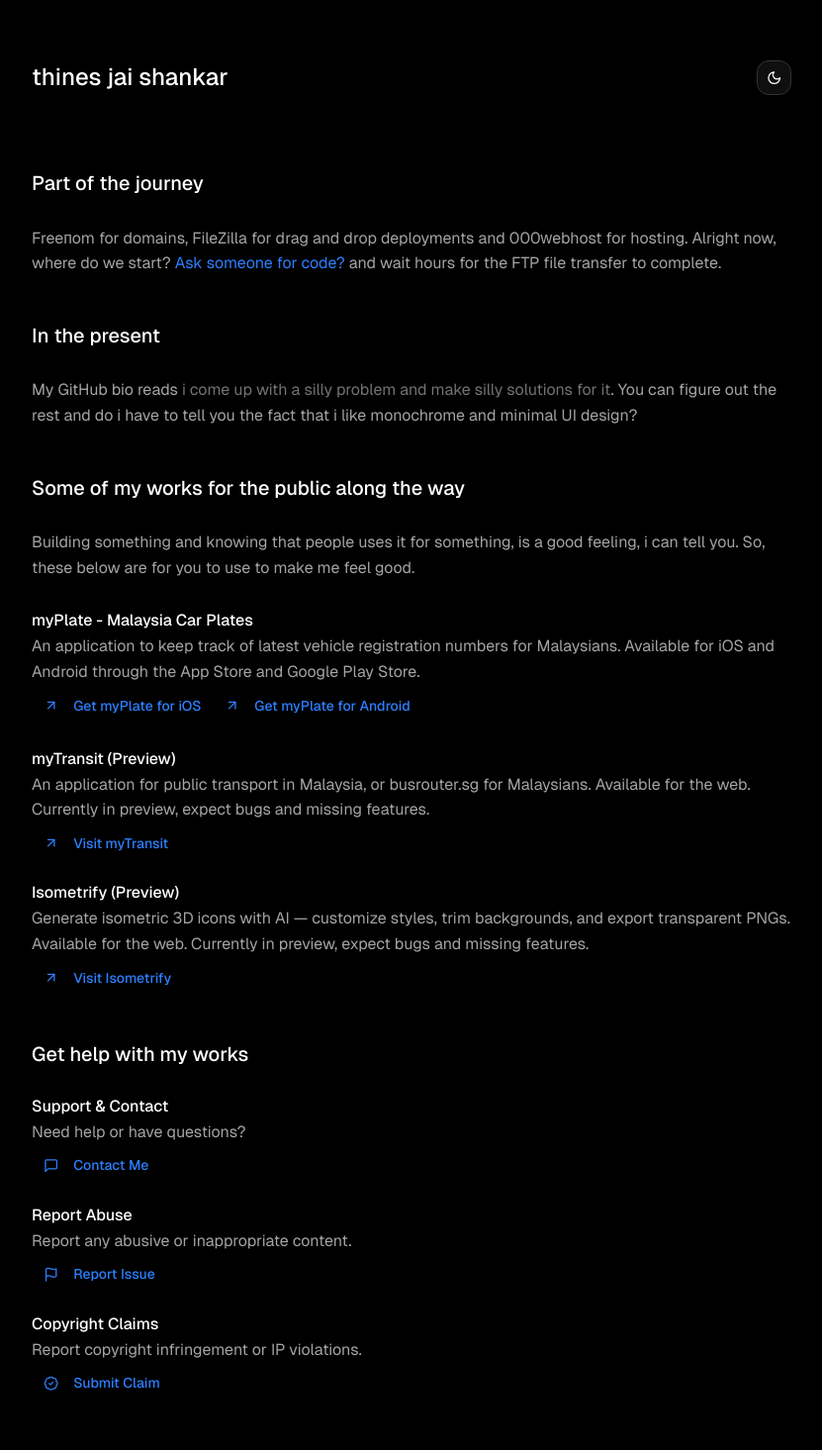
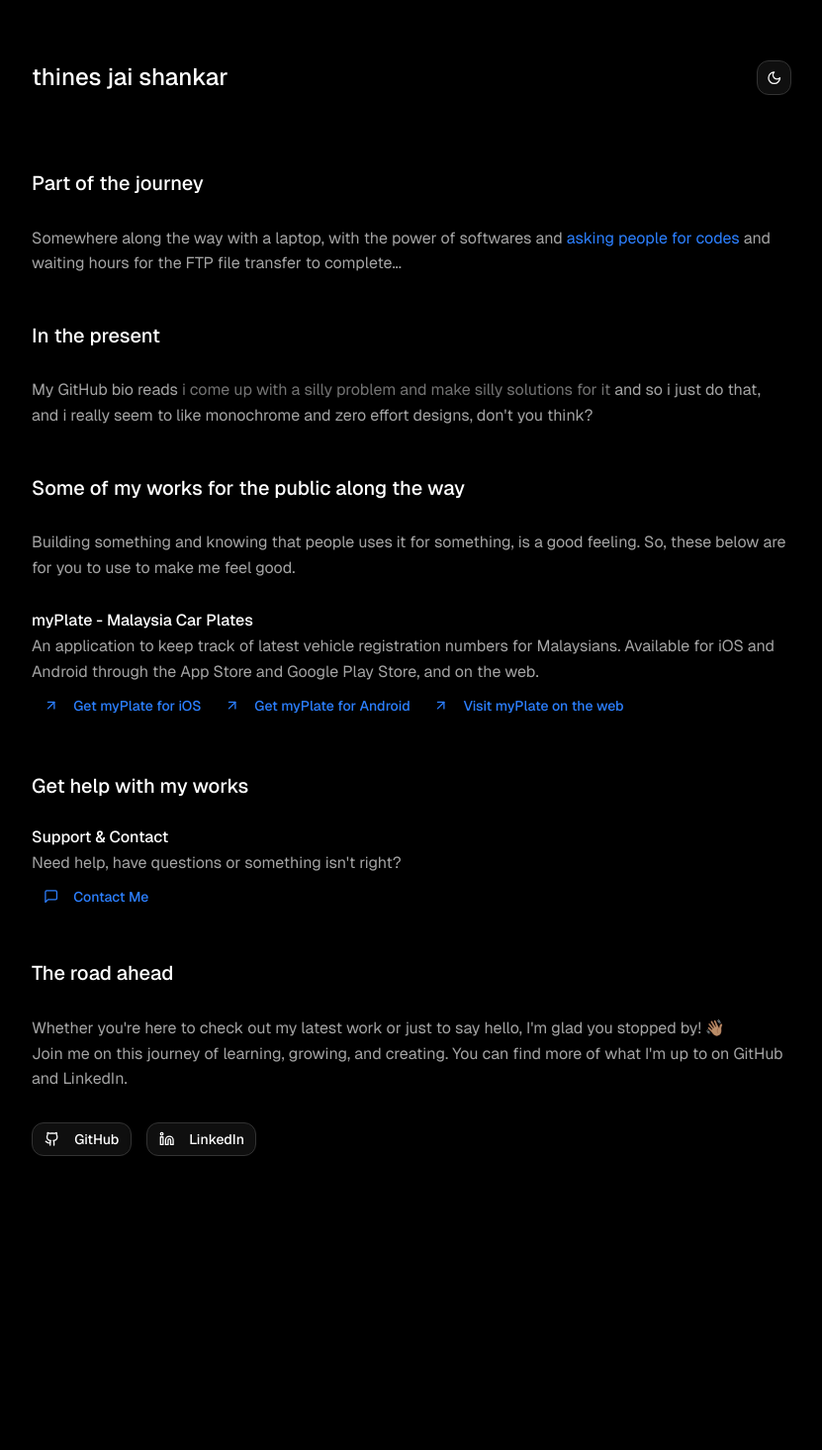
Before and after one commit to thinesjs/thinesjs.com, a React (Vite) app: page / in a window 1280 px wide. Shown: the top 1465 px of the page at 99% size, without its empty margins (224-1055 px from the left). After the commit the page ends 1278 px from the top, so only its background shows below. Built offline with nearby package versions, Linux system fonts and the light colour scheme.

Commit message:
feat: updated projects & copywriting

```diff
--- a/src/App.tsx
+++ b/src/App.tsx
@@ -1,11 +1,5 @@
-import {
-    MessageSquare,
-    Flag,
-    BadgeCheck,
-    Github,
-    Linkedin,
-} from "lucide-react";
 import "./App.css";
+import { MessageSquare, Github, Linkedin } from "lucide-react";
 import { Button } from "@/components/ui/button";
 import { projects } from "@/data/projects";
 import {
@@ -38,17 +32,17 @@ function App() {
                 <section className="space-y-8">
                     <h2 className="text-xl font-medium">Part of the journey</h2>
                     <p className="text-muted-foreground leading-relaxed">
-                        Freeпom for domains, FileZilla for drag and drop
-                        deployments and 000ᴡebhost for hosting. Alright now,
-                        where do we start?{" "}
+                        Somewhere along the way with a laptop, with the power of
+                        softwares and{" "}
                         <a
                             className="text-blue-500 hover:text-blue-400"
                             href="https://i.ibb.co/whwMRLmx/Screenshot-2025-08-04-at-10-07-18-PM.png"
                             target="_blank"
                         >
-                            Ask someone for code?
+                            asking people for codes
                         </a>{" "}
-                        and wait hours for the FTP file transfer to complete.
+                        and waiting hours for the FTP file transfer to
+                        complete...
                     </p>
                 </section>
 
@@ -63,9 +57,9 @@ function App() {
                         >
                             i come up with a silly problem and make silly
                             solutions for it
-                        </a>
-                        . You can figure out the rest and do i have to tell you
-                        the fact that i like monochrome and minimal UI design?
+                        </a>{" "}
+                        and so i just do that, and i really seem to like
+                        monochrome and zero effort designs, don't you think?
                     </p>
                 </section>
 
@@ -75,8 +69,8 @@ function App() {
                     </h2>
                     <p className="text-muted-foreground leading-relaxed">
                         Building something and knowing that people uses it for
-                        something, is a good feeling, i can tell you. So, these
-                        below are for you to use to make me feel good.
+                        something, is a good feeling. So, these below are for
+                        you to use to make me feel good.
                     </p>
                     <div className="space-y-6">
                         {projects.map((project, index) => {
@@ -123,7 +117,8 @@ function App() {
                         <div className="space-y-1">
                             <h3 className="font-medium">Support & Contact</h3>
                             <p className="text-muted-foreground">
-                                Need help or have questions?
+                                Need help, have questions or something isn't
+                                right?
                             </p>
                             <Button
                                 variant="link"
@@ -136,35 +131,6 @@ function App() {
                                 Contact Me
                             </Button>
                         </div>
-                        <div className="space-y-1">
-                            <h3 className="font-medium">Report Abuse</h3>
-                            <p className="text-muted-foreground">
-                                Report any abusive or inappropriate content.
-                            </p>
-                            <Button
-                                variant="link"
-                                className="px-0 text-blue-500 hover:text-blue-400"
-                                onClick={() => handleOpenDialog("Report Abuse")}
-                            >
-                                <Flag className="mr-2 h-4 w-4" /> Report Issue
-                            </Button>
-                        </div>
-                        <div className="space-y-1">
-                            <h3 className="font-medium">Copyright Claims</h3>
-                            <p className="text-muted-foreground">
-                                Report copyright infringement or IP violations.
-                            </p>
-                            <Button
-                                variant="link"
-                                className="px-0 text-blue-500 hover:text-blue-400"
-                                onClick={() =>
-                                    handleOpenDialog("Copyright Claim")
-                                }
-                            >
-                                <BadgeCheck className="mr-2 h-4 w-4" /> Submit
-                                Claim
-                            </Button>
-                        </div>
                     </div>
                 </section>
 
@@ -172,9 +138,10 @@ function App() {
                     <h2 className="text-xl font-medium">The road ahead</h2>
                     <p className="text-muted-foreground">
                         Whether you're here to check out my latest work or just
-                        to say hello, I'm glad you stopped by! 👋🏽 Join me on
-                        this journey of learning, growing, and creating. You can
-                        find more of what I'm up to on GitHub and LinkedIn.
+                        to say hello, I'm glad you stopped by! 👋🏽 <br />
+                        Join me on this journey of learning, growing, and
+                        creating. You can find more of what I'm up to on GitHub
+                        and LinkedIn.
                     </p>
                     <div className="flex gap-4">
                         <Button
@@ -211,7 +178,7 @@ function App() {
                         <DialogTitle>{dialogTitle}</DialogTitle>
                         <DialogDescription>
                             For any questions or concerns, please contact me via
-                            email at hey@thinesjs.com.
+                            email at hey@thinesjs.com
                         </DialogDescription>
                     </DialogHeader>
                 </DialogContent>
--- a/src/data/projects.ts
+++ b/src/data/projects.ts
@@ -5,7 +5,7 @@ export const projects: Project[] = [
     {
         title: "myPlate - Malaysia Car Plates",
         description:
-            "An application to keep track of latest vehicle registration numbers for Malaysians. Available for iOS and Android through the App Store and Google Play Store.",
+            "An application to keep track of latest vehicle registration numbers for Malaysians. Available for iOS and Android through the App Store and Google Play Store, and on the web.",
         links: [
             {
                 text: "Get myPlate for iOS",
@@ -17,33 +17,9 @@ export const projects: Project[] = [
                 url: "https://play.google.com/store/apps/details?id=com.thinesjs.myplate",
                 icon: ArrowUpRightIcon,
             },
-            // {
-            //     text: "Help",
-            //     url: "https://thinesjs.github.io/myplate-docs/",
-            //     icon: ArrowUpRightIcon,
-            // },
-        ],
-    },
-    {
-        title: "myTransit (Preview)",
-        description:
-            "An application for public transport in Malaysia, or busrouter.sg for Malaysians. Available for the web.\n\nCurrently in preview, expect bugs and missing features.",
-        links: [
             {
-                text: "Visit myTransit",
-                url: "https://preview.mytransit.thinesjs.com",
-                icon: ArrowUpRightIcon,
-            },
-        ],
-    },
-    {
-        title: "Isometrify (Preview)",
-        description:
-            "Generate isometric 3D icons with AI — customize styles, trim backgrounds, and export transparent PNGs. Available for the web.\n\nCurrently in preview, expect bugs and missing features.",
-        links: [
-            {
-                text: "Visit Isometrify",
-                url: "https://preview.isometrify.thinesjs.com",
+                text: "Visit myPlate on the web",
+                url: "https://myplate.thinesjs.app",
                 icon: ArrowUpRightIcon,
             },
         ],
```
